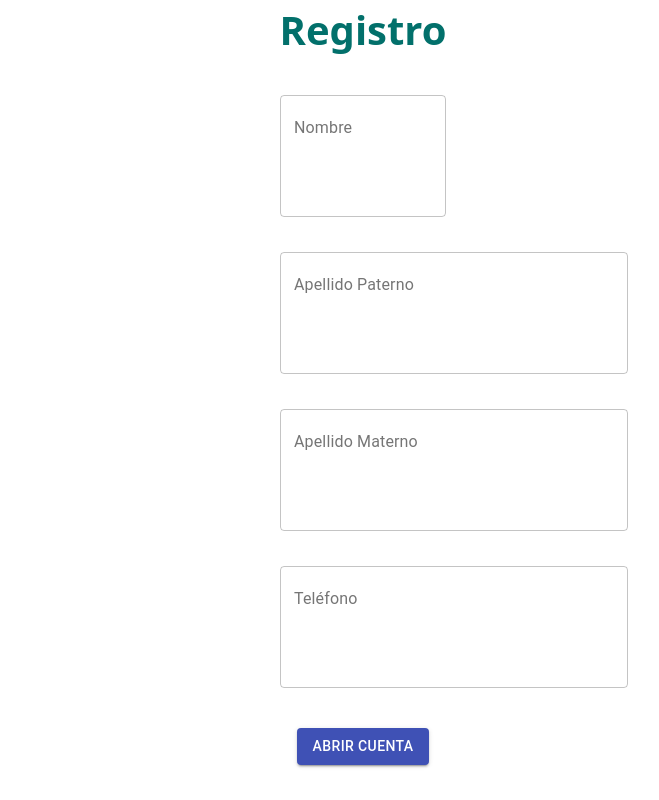
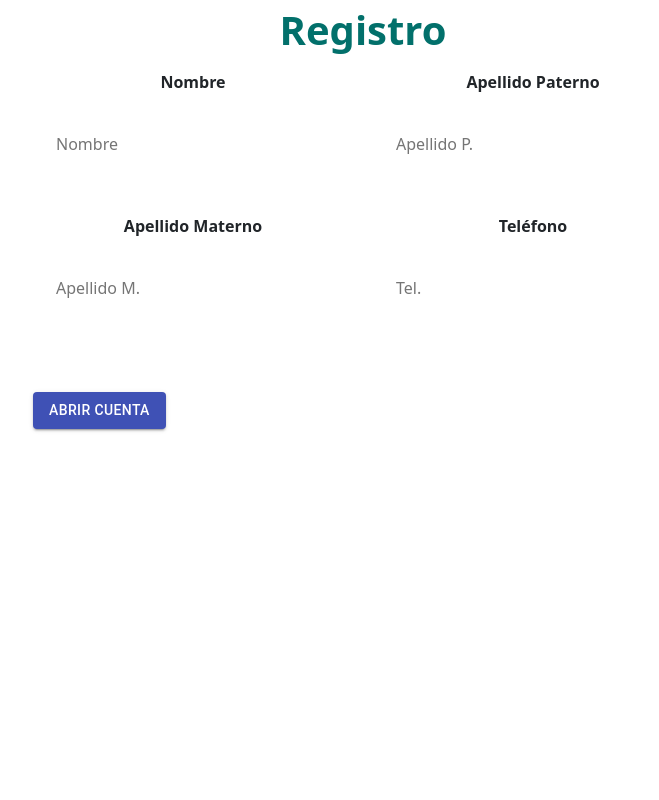
Before and after one commit to martineduardo/Museo-Banco, a React (Create React App) app in the folder cliente/: page /registro in a window 1280 px wide. Shown: the whole page, without its empty margins (277-936 px from the left). Built offline with nearby package versions, Linux system fonts and the light colour scheme.

Commit message:
Validación
Validación añadida al formulario de cuentas

```diff
--- a/cliente/package.json
+++ b/cliente/package.json
@@ -3,6 +3,9 @@
   "version": "0.1.0",
   "private": true,
   "dependencies": {
+    "@fortawesome/fontawesome-svg-core": "^1.2.36",
+    "@fortawesome/free-solid-svg-icons": "^5.15.4",
+    "@fortawesome/react-fontawesome": "^0.1.16",
     "@material-ui/core": "^4.12.3",
     "@material-ui/icons": "^4.11.2",
     "@testing-library/jest-dom": "^5.16.1",
@@ -16,6 +19,7 @@
     "react-dom": "^17.0.2",
     "react-router-dom": "^6.2.1",
     "react-scripts": "5.0.0",
+    "styled-components": "^5.3.3",
     "web-vitals": "^2.1.2"
   },
   "scripts": {
--- /dev/null
+++ b/cliente/src/Assets/style.css
@@ -0,0 +1,7 @@
+* {
+    box-sizing: border-box;
+}
+
+body {
+    background: #e5e5e5;
+}
--- /dev/null
+++ b/cliente/src/Componentes/Input.js
@@ -0,0 +1,40 @@
+import React from 'react';
+import {Input, Label, GrupoInput, LeyendaError, IconoValidacion,} from './../Elementos/Formulario';
+import { faCheckCircle} from '@fortawesome/free-solid-svg-icons';
+
+const ComponenteInput = ({estado, cambiarEstado, tipo, label, placeholder, name, leyendaError, expresionRegular}) => {
+    const onChange = (e) => {
+        cambiarEstado({...estado, campo: e.target.value});
+    }
+
+    const validacion = () => {
+        if(expresionRegular.test(estado.campo)){
+            cambiarEstado({...estado, valido: 'true'});
+        }
+        else {
+            cambiarEstado({...estado, valido: 'false'});
+        }
+    }
+
+    return (
+        <div>
+            <Label htmlFor={name}>{label}</Label>
+            <GrupoInput>
+              <Input
+                type={tipo}
+                name={name}
+                placeholder={placeholder}
+                estado={estado.campo}
+                onChange={onChange}
+                onKeyUp={validacion}
+                onBlur={validacion}
+                valido={estado.valido}
+                />
+              <IconoValidacion icon = {faCheckCircle}/>
+            </GrupoInput>
+            <LeyendaError valido={estado.valido}>{leyendaError}</LeyendaError>
+          </div>
+    );
+}
+
+export default ComponenteInput;
--- /dev/null
+++ b/cliente/src/Elementos/Formulario.js
@@ -0,0 +1,104 @@
+import styled, {css} from 'styled-components'
+import { FontAwesomeIcon } from '@fortawesome/react-fontawesome';
+
+const colores = {
+    borde: "#0075FF",
+    error: "#bb2929",
+    exito: "#1ed12d"
+}
+
+const Formulario = styled.form`
+    display: grid;
+    grid-template-columns: 1fr 1fr;
+    gap: 20px;
+
+    @media (max-width: 800px) {
+        grid-template-columns: 1fr;
+    }
+`;
+
+const Label = styled.label`
+    display: block;
+    font-weight: 700;
+    padding: 10px;
+    min-height: 40px;
+    cursor: pointer;
+`;
+
+const GrupoInput = styled.div`
+    position: relative;
+    z-index: 90;
+`;
+
+const Input = styled.input`
+    width: 100%;
+    background: #fff;
+    border-radius: 3px;
+    height: 45px;
+    line-height: 45px;
+    padding: 0 40px 0 10px;
+    transition: .3s ease all;
+    border: 3px solid transparent;
+
+    &:focus {
+        border: 3px solid ${colores.borde};
+        outline: none;
+        box-sahdow: 3px 0px 30px rgba(163, 163, 163, 0.4);
+    }
+
+    ${props => props.valido === 'true' && css`
+        border: 3px solid transparent;
+    `}
+
+    ${props => props.valido === 'false' && css`
+        border: 3px solid ${colores.error};
+    `}
+`;
+
+const LeyendaError = styled.p`
+    font-size: 12px;
+    margin-botton: 0;
+    color: ${colores.error};
+    display: none;
+
+    ${props => props.valido === 'true' && css`
+        display: none;
+    `}
+
+    ${props => props.valido === 'false' && css`
+        display: block;
+    `}
+`;
+
+const IconoValidacion = styled(FontAwesomeIcon)`
+    position: absolute;
+    right: 10px;
+    bottom: 14px;
+    z-index: 100;
+    font-size: 16px;
+    opacity: 0;
+`;
+
+const ContenedorBotonCentrado = styled.div`
+    display: flex;
+    felx-direction: column;
+    align-item: center;
+    grid-column: span 2;
+`;
+
+const MensajeError = styled.div`
+    height: 45px;
+    line-height: 45px;
+    background: ${colores.error};
+    padding: 0px 15px;
+    border-radius: 3px;
+    grid-columns: span2;
+    p {
+        margin 0;
+    }
+    b {
+        margin-left: 10px
+    }
+`;
+
+export {Formulario, Label, GrupoInput, Input, LeyendaError, IconoValidacion, ContenedorBotonCentrado, MensajeError};
--- a/cliente/src/Registro.js
+++ b/cliente/src/Registro.js
@@ -2,24 +2,48 @@ import React, { useState, useEffect } from 'react';
 import './App.css';
 import { TextField, Button } from '@material-ui/core';
 import Axios from 'axios';
+import { FontAwesomeIcon } from '@fortawesome/react-fontawesome';
+import {Formulario, ContenedorBotonCentrado, MensajeError} from './Elementos/Formulario';
+import {faExclamationTriangle} from '@fortawesome/free-solid-svg-icons';
+import ComponenteInput from './Componentes/Input';
 
 function Registro() {
 
-  const [nombreReg, setNombreReg] = useState('')
-  const [apellidoPReg, setApellidoPReg] = useState('')
-  const [apellidoMReg, setApellidoMReg] = useState('')
-  const [telReg, setTelReg] = useState('')
+  const [nombreReg, setNombreReg] = useState({campo: '', valido: null})
+  const [apellidoPReg, setApellidoPReg] = useState({campo: '', valido: null})
+  const [apellidoMReg, setApellidoMReg] = useState({campo: '', valido: null})
+  const [telReg, setTelReg] = useState({campo: '', valido: null})
+  const [formularioValido, cambiarFormularioValido] = useState(null)
 
-  const submitCuenta = () => {
+  const submitCuenta = (e) => {
+    e.preventDefault();
+
+    if(
+      nombreReg.valido === 'true' &&
+      apellidoPReg.valido === 'true' &&
+      apellidoMReg.valido === 'true' &&
+      telReg.valido === 'true') {
+        cambiarFormularioValido(true);
+      }
+      else {
+        cambiarFormularioValido(false);
+      }
+
     Axios.post('http://localhost:3001/api/registro', {
-      nombrePila: nombreReg,
-      apellidoPat: apellidoPReg,
-      apellidoMat: apellidoMReg,
-      telCel: telReg
+      nombrePila: nombreReg.campo,
+      apellidoPat: apellidoPReg.campo,
+      apellidoMat: apellidoMReg.campo,
+      telCel: telReg.campo
     }).then(() => {
       alert("Cuenta registrada")
     });
   };
+
+  const expresiones = {
+    nombre: /^[a-zA-ZÁ-ÿ]{3,20}/,
+    apellido: /^[a-zA-ZÁ-ÿ]{3,16}/,
+    telefono: /^\d{10}/
+  }
 
   return (
     <div className="App">
@@ -28,34 +52,77 @@ function Registro() {
         <div className="text">Registro</div>
       </div>
       <div className="form">
-        <div className='row m-2'>
-          <div className='col-6 p-2'>
-            <br/>
-            <TextField type="text" name="nombreP" variant="outlined" label="Nombre" onChange={(e)=>{
-              setNombreReg(e.target.value)
-            }} fullWidth/>
-          </div>
-          <div className='col-6 p-2'>
+        <Formulario action="" onSubmit={submitCuenta}>
+          <ComponenteInput
+            estado={nombreReg}
+            cambiarEstado={setNombreReg}
+            tipo="text"
+            label="Nombre"
+            placeholder="Nombre"
+            name="nombreP"
+            leyendaError="El nombre debe contener únicamente letras."
+            expresionRegular={expresiones.nombre}
+          />
+          <ComponenteInput
+          estado={apellidoPReg}
+          cambiarEstado={setApellidoPReg}
+            tipo="text"
+            label="Apellido Paterno"
+            placeholder="Apellido P."
+            name="apellidoP"
+            leyendaError="El apellido debe contener únicamente letras."
+            expresionRegular={expresiones.apellido}
+          />
+          <ComponenteInput
+          estado={apellidoMReg}
+          cambiarEstado={setApellidoMReg}
+            tipo="text"
+            label="Apellido Materno"
+            placeholder="Apellido M."
+            name="apellidoM"
+            leyendaError="El apellido debe contener únicamente letras."
+            expresionRegular={expresiones.apellido}
+          />
+          <ComponenteInput
+          estado={telReg}
+          cambiarEstado={setTelReg}
+            tipo="text"
+            label="Teléfono"
+            placeholder="Tel."
+            name="telefono"
+            leyendaError="El teléfono debe contener únicamente números. Debe ser de 10 dígitos."
+            expresionRegular={expresiones.telefono}
+          />
+            {/*<div>
               <br/>
               <TextField type="text" name="apellidoP" variant="outlined" label="Apellido Paterno" onChange={(e)=>{
                 setApellidoPReg(e.target.value)
               }}/>
             </div>
-          <div className='col-6 p-2'>
+            <div>
               <br/>
               <TextField type="text" name="apellidoM" variant="outlined" label="Apellido Materno" onChange={(e)=>{
                 setApellidoMReg(e.target.value)
               }}/>
             </div>
-          <div className='col-6 p-2'>
+            <div>
               <br/>
               <TextField type="text" name="telefono" variant="outlined" label="Teléfono" onChange={(e)=>{
                 setTelReg(e.target.value)
               }}/>
-          </div>
-        </div>
+            </div>*/}
+          {false && <MensajeError>
+            <p>
+              <FontAwesomeIcon icon={faExclamationTriangle}/>
+              <b>Error:</b> Por favor rellene el formulario correctamenrte.
+            </p>
+          </MensajeError>}
           <br/>
-        <Button onClick={submitCuenta} variant="contained" color="primary">Abrir Cuenta</Button>
+          <ContenedorBotonCentrado>
+            <Button type="submit" variant="contained" color="primary">Abrir Cuenta</Button>
+          </ContenedorBotonCentrado>
+        </Formulario>
+        <br/>
       </div>
     </div>
   );
```
Lines whose indentation alone changed are shown as unchanged.
